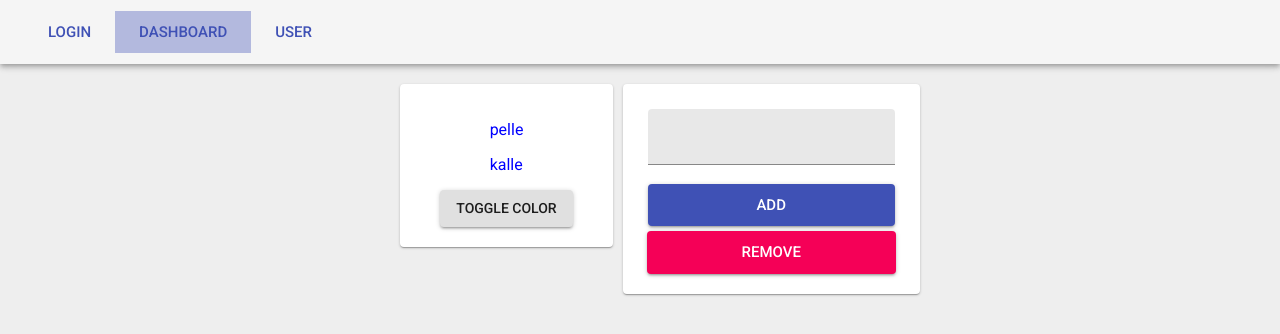
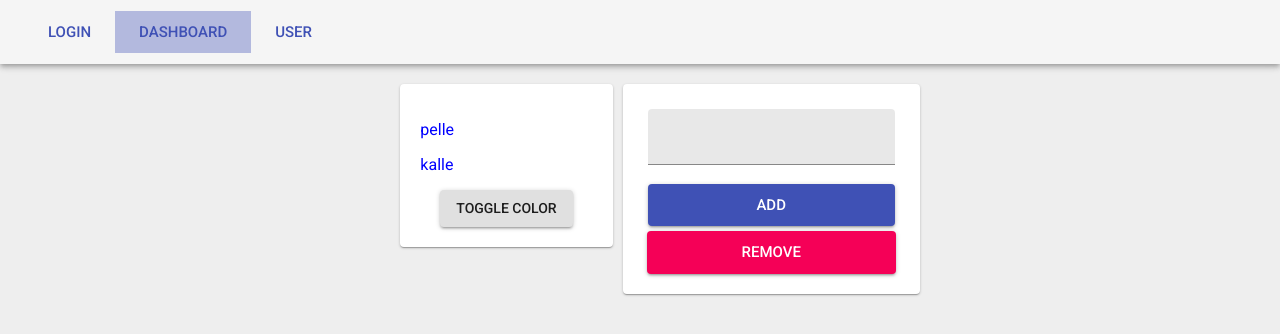
Before and after one commit to janessa-johansson/ReactU2JanJoh, a React (Create React App) app in the folder userlist/: page /dashboard in a window 1280 px wide. Shown: the top 334 px of the page. Built offline with nearby package versions, Linux system fonts and the light colour scheme.

Commit message:
Full functionality for G.

```diff
--- a/userlist/package.json
+++ b/userlist/package.json
@@ -4,6 +4,7 @@
   "private": true,
   "dependencies": {
     "@material-ui/core": "^3.9.3",
+    "prop-types": "^15.7.2",
     "react": "^16.8.6",
     "react-dom": "^16.8.6",
     "react-router-dom": "^5.0.0",
--- a/userlist/src/components/CardComponent.js
+++ b/userlist/src/components/CardComponent.js
@@ -10,6 +10,10 @@ import Typography from '@material-ui/core/Typography';
 import { MuiThemeProvider, createMuiTheme } from '@material-ui/core/styles';
 import green from '@material-ui/core/colors/green';
 
+
+import { withRouter, Route } from 'react-router-dom';
+import PropTypes from "prop-types";
+
 const theme = createMuiTheme({
   palette: {
     primary: green,
@@ -17,7 +21,14 @@ const theme = createMuiTheme({
 });
 
 // Basic class with constructor and display state as boolean
-export default class CardComponent extends Component {
+class CardComponent extends Component {
+
+  static propTypes = {
+    history: PropTypes.object.isRequired,
+    children: PropTypes.any, //props.children can be undefined and an object
+    parent: PropTypes.any, //props.parent can be undefined and a string
+    match: PropTypes.object
+  };
 
   constructor(props) {
     super(props);
@@ -31,14 +42,16 @@ export default class CardComponent extends Component {
     this.setState(state => ({ showInfo: !state.showInfo }));
   };
 
-  // Route change??
+  // Route change
 
-  // routeChange = () => {
-  //
-  // };
+  routeChange = () => {
+   this.props.history.push('/dashboard')
+  };
 
   // Ternary for show/hide button text
   render() {
+
+    const { match } = this.props;
 
     const show = 'Show info'
     const hide = 'Hide info'
@@ -62,10 +75,17 @@ export default class CardComponent extends Component {
         </MuiThemeProvider>
       </div>
 
+    const userInfo =
+      <div>
+        {this.props.value && this.props.location.state && <p>User: {match.params.user}</p>}
+        {this.props.value && !this.props.location.state && <p>No user selected.</p>}
+      </div>
+
     // Material Design Card with state.display conditional and toggle function
     return (
       <Fragment>
-        <Card className={this.props.parent ? 'login' : 'card'}>
+        <Card className={this.props.parent || this.props.value ? 'login' : 'card'}>
+          {userInfo}
           {this.props.children}
           {this.props.parent && login}
           {this.state.showInfo && this.props.parent && showInfo}
@@ -75,3 +95,5 @@ export default class CardComponent extends Component {
     )
   };
 }
+
+export default withRouter(CardComponent);
--- a/userlist/src/components/NavbarComponent.js
+++ b/userlist/src/components/NavbarComponent.js
@@ -5,34 +5,16 @@ import Button from '@material-ui/core/Button';
 import AppBar from '@material-ui/core/AppBar';
 import Toolbar from '@material-ui/core/Toolbar';
 
-import { BrowserRouter as Router, Route, NavLink } from "react-router-dom";
+import { BrowserRouter as Router, Route, NavLink, Switch } from "react-router-dom";
 
 import DashboardScreen from '../screens/DashboardScreen';
 import LoginScreen from '../screens/LoginScreen';
 import UserScreen from '../screens/UserScreen';
+import Notfound from '../components/NotFound';
 
 export default class NavbarComponent extends Component {
 
     render() {
-        const routes = [
-            {
-                path: "/",
-                exact: true,
-                main: () =>  <DashboardScreen />
-            },
-            {
-                path: "/dashboard",
-                main: () =>  <DashboardScreen />
-            },
-            {
-                path: "/login",
-                main: () =>  <LoginScreen />
-            },
-            {
-                path: "/user",
-                main: () =>  <UserScreen />
-            }
-        ];
         return (
             <Router>
                 <AppBar position="static" color="default">
@@ -55,14 +37,13 @@ export default class NavbarComponent extends Component {
                     </Toolbar>
                 </AppBar>
 
-                    {routes.map((route, index) => (
-                        <Route
-                            key={index}
-                            path={route.path}
-                            exact={route.exact}
-                            component={route.main}
-                        />
-                    ))}
+                <Switch>
+                    <Route exact path="/" component={DashboardScreen} />
+                    <Route exact path="/dashboard" component={DashboardScreen} />
+                    <Route path="/login" component={LoginScreen} />
+                    <Route path="/user/:user" component={UserScreen} />
+                    <Route component={Notfound} />
+                </Switch>
             </Router>
 
         )
--- /dev/null
+++ b/userlist/src/components/NotFound.js
@@ -0,0 +1,6 @@
+import React from 'react';
+import CardComponent from '../components/CardComponent';
+
+const Notfound = () =>
+    <CardComponent value="users" />
+export default Notfound;
--- a/userlist/src/components/UserComponent.js
+++ b/userlist/src/components/UserComponent.js
@@ -1,20 +1,33 @@
 // Imports main functionality from react and style from User module.css
-import React, { Component, Fragment } from 'react';
-import style from '../style/User.module.css';
+import React, { Component } from 'react';
+
+import { BrowserRouter, Link } from "react-router-dom";
+
 
 // Maps and renders users as props from Dashboard component
 // Returns conditional rendering for color based on props from Dashboard
-export default class UserComponent extends Component {
+class UserComponent extends Component {
   render() {
+
     const users = this.props.showUsers.map((user, i) => {
-      return <p key={i} style={{ color: this.props.showColor === true ? 'blue' : 'red' }}>{user}</p>
+      return (
+        <p key={i}>
+          <Link to={{
+            pathname: `/user/${user}`,
+            state: { redirect: true }
+          }}
+            style={{ textDecoration: 'none', color: this.props.showColor === true ? 'blue' : 'red' }}
+          >{user}
+          </Link></p>
+      )
     })
 
     return (
-      <Fragment>
-        <div className={style["content"]}>
-          <span>{users}</span>
-        </div>
-      </Fragment>
-    )};
+      <div>
+        <span>{users}</span>
+      </div>
+    )
+  };
 }
+
+export default UserComponent;
--- a/userlist/src/screens/UserScreen.js
+++ b/userlist/src/screens/UserScreen.js
@@ -1,11 +1,16 @@
 import React, { Component } from 'react'
+import CardComponent from '../components/CardComponent';
 
-
-export default class UserScreen extends Component {
+class UserScreen extends Component {
 
   render() {
+
     return (
-        <p>This is UserScreen.</p>
+      <div>
+      <CardComponent value="users" />
+      </div>
     )
   }
 }
+
+export default UserScreen;
```
